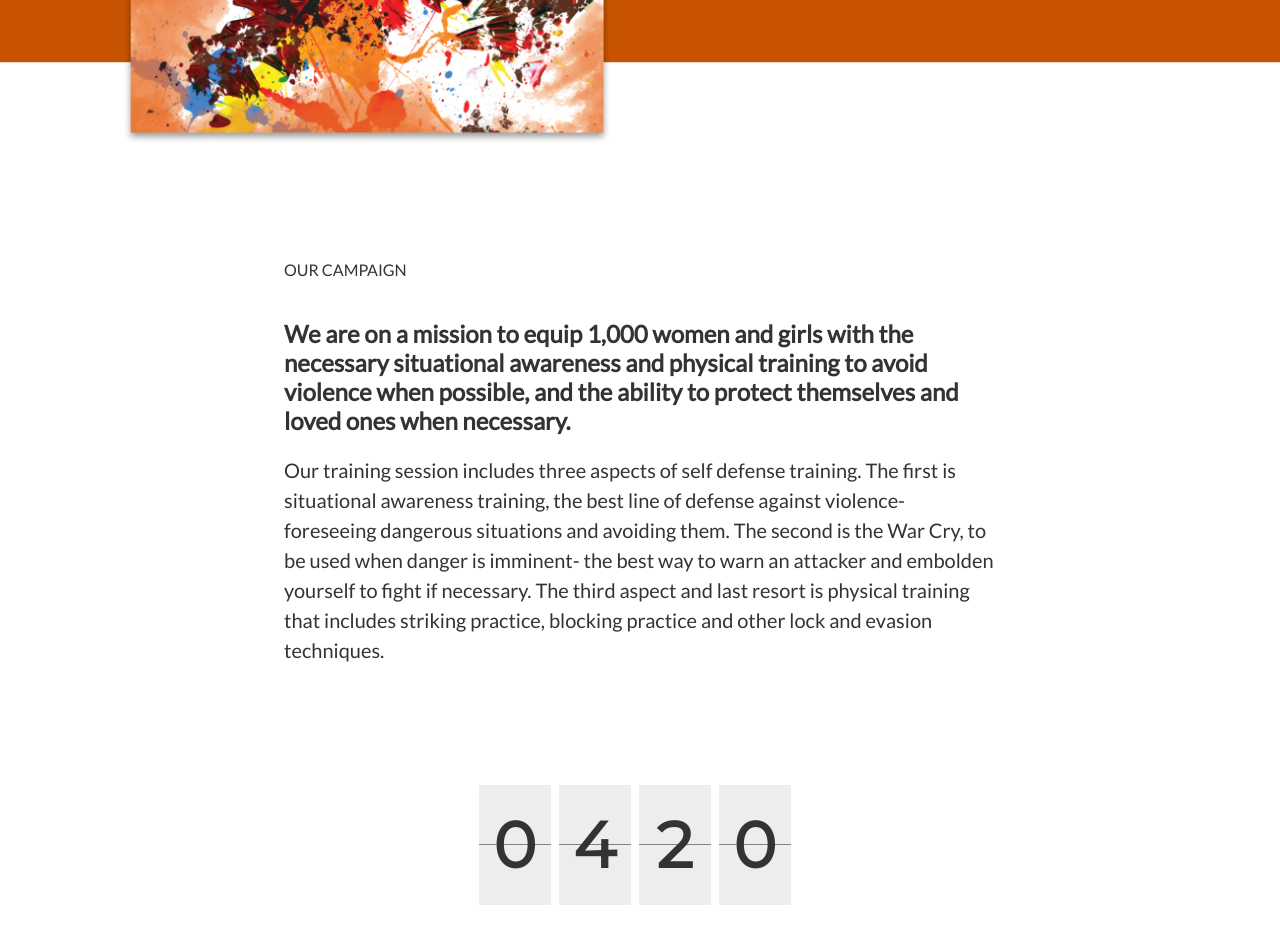
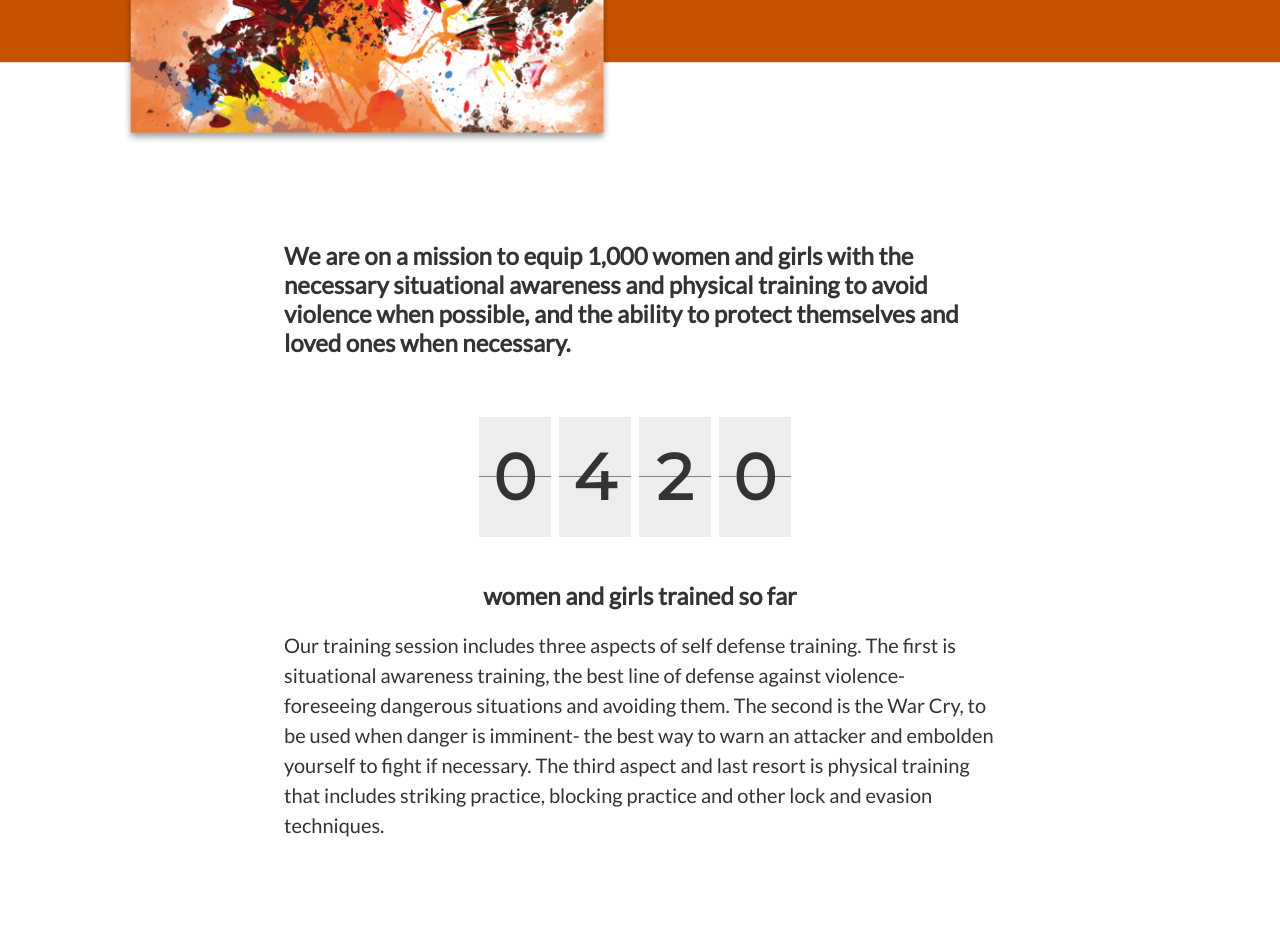
Before and after one commit to hafusaorg/hafusaorg.github.io, a Jekyll site: the page built from you-are-powerful.md, in a window 1280 px wide and 1400 px high, scrolled down 655 px. Shown: the top 952 px of the window. Built offline with Jekyll 4.4.1, drawn with Linux system fonts in a browser that asks for light colours; some of the changed lines change nothing that is shown.

Commit message:
Updated You Are Powerful

```diff
--- a/you-are-powerful.md
+++ b/you-are-powerful.md
@@ -1,6 +1,5 @@
 ---
 title: You Are Powerful - Campaign
-layout: default
 show_subscribe_form: false
 css: ":root {\n  --hero-mobile-background-position: center top;\n  --hero-mobile-background-image:
   none;\n  --hero-desktop-background-position: center;\n  --hero-desktop-background-image:
@@ -16,6 +15,7 @@ css: ":root {\n  --hero-mobile-background-position: center top;\n  --hero-mobile
   img {\n    display: none;\n  }\n  .counter {\n    align-items: center;\n  }\n  .counter
   ul li {\n    width: 72px;\n    height: 120px;\n    font-size: 64px;\n    margin:
   0 4px;\n  }\n}  "
+layout: default
 ---
 
 <section class="hero you-are-powerful">
@@ -29,12 +29,7 @@ OUR CAMPAIGN
 We are proud to stand with women as they defend themselves against acts of violence.  Our campaign mission to provide all-inclusive self-defense training to one thousand women and girls.
 </section>
 
-OUR CAMPAIGN
-{: .figcaption}
-
 ## We are on a mission to equip 1,000 women and girls with the necessary situational awareness and physical training to avoid violence when possible, and the ability to protect themselves and loved ones when necessary.
-
-Our training session includes three aspects of self defense training. The first is situational awareness training, the best line of defense against violence- foreseeing dangerous situations and avoiding them. The second is the War Cry, to be used when danger is imminent- the best way to warn an attacker and embolden yourself to fight if necessary. The third aspect and last resort is physical training that includes striking practice, blocking practice and other lock and evasion techniques.
 
 <section class="counter">
 * 0
@@ -44,6 +39,9 @@ Our training session includes three aspects of self defense training. The first
 
 ## women and girls trained so far
 </section>
+
+Our training session includes three aspects of self defense training. The first is situational awareness training, the best line of defense against violence- foreseeing dangerous situations and avoiding them. The second is the War Cry, to be used when danger is imminent- the best way to warn an attacker and embolden yourself to fight if necessary. The third aspect and last resort is physical training that includes striking practice, blocking practice and other lock and evasion techniques.
+
 
 > <iframe width="560" height="315" src="https://www.youtube-nocookie.com/embed/9EdwEYLN_XU?controls=0" frameborder="0" allowfullscreen></iframe>
 {: .video}
```
